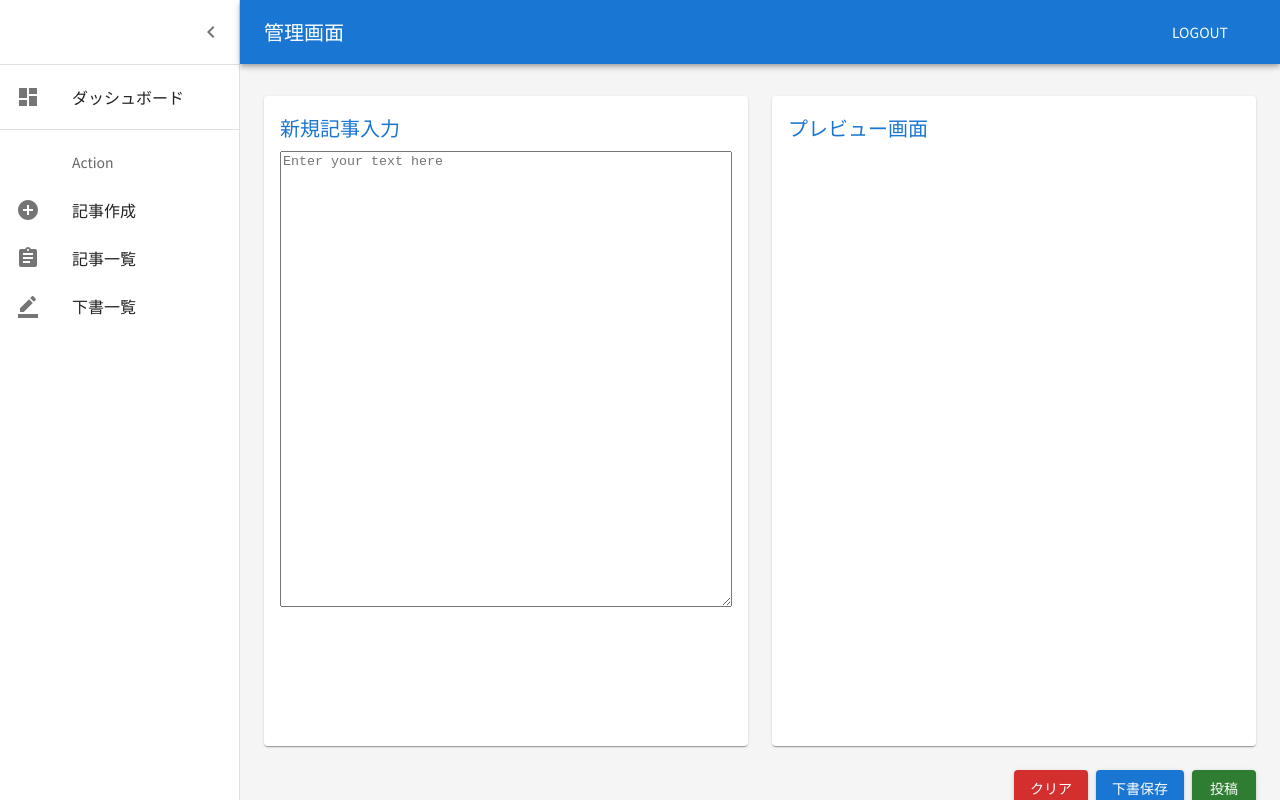
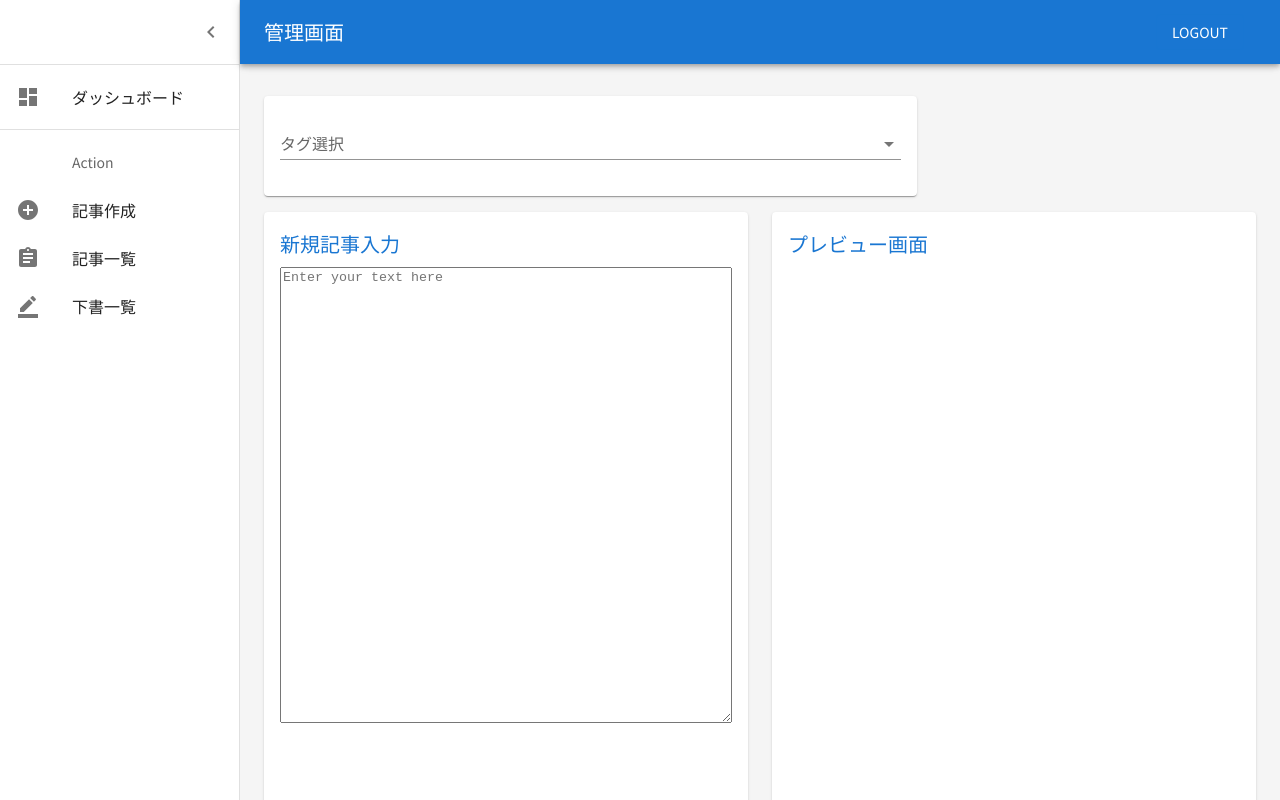
Before and after one commit to 0kkun/tech-blog, a React (Vite) app in the folder frontend/: page /admin/article/create in a window 1280 px wide. Built offline with nearby package versions, Linux system fonts and the light colour scheme.

Commit message:
add: タグ画面追加

```diff
--- /dev/null
+++ b/frontend/src/components/admin/elements/MultiSelectTagField.tsx
@@ -0,0 +1,63 @@
+import React from 'react'
+import {
+  TextField,
+  Autocomplete,
+  Stack,
+  Box,
+} from '@mui/material'
+import { FieldValues, UseFormSetValue } from 'react-hook-form'
+
+
+export interface MultiSelectTagFieldProps {
+  label: string
+  tags: Tag[]
+  name: string
+  setValue: UseFormSetValue<FieldValues>
+}
+
+export type Tag = {
+  id: number
+  name: string
+}
+
+/**
+ * Referenve: https://mui.com/material-ui/react-autocomplete/#multiple-values
+ */
+export const MultiSelectTagField: React.FC<MultiSelectTagFieldProps> = ({ label, tags, name, setValue }) => {
+  const handleSelected = (newValues: Tag[]) => {
+    setValue(name, newValues)
+  }
+
+  return (
+    <>
+      <Stack spacing={3}>
+        <Autocomplete
+          multiple
+          fullWidth
+          id={`input-tag-${name}`}
+          options={tags}
+          isOptionEqualToValue={(option, value) => option.id === value.id}
+          getOptionLabel={(option) => option.name}
+          onChange={(_e, newValue) => {
+            handleSelected(newValue)
+          }}
+          renderOption={(props, option) => {
+            return (
+              <Box component="li" {...props} key={option.id}>
+                {option.name}
+              </Box>
+            )
+          }}
+          renderInput={(params) => (
+            <TextField
+              {...params}
+              variant="standard"
+              label={label}
+              placeholder="add"
+            />
+          )}
+        />
+      </Stack>
+    </>
+  )
+}
--- a/frontend/src/features/admin/article/components/CreateArticle.tsx
+++ b/frontend/src/features/admin/article/components/CreateArticle.tsx
@@ -2,7 +2,7 @@ import React, { useState, } from 'react'
 import {
   Button,
   Paper,
-  Grid
+  Grid,
 } from '@mui/material'
 import TextareaAutosize from '@mui/material/TextareaAutosize'
 import { useForm } from 'react-hook-form'
@@ -11,28 +11,35 @@ import remarkGfm from 'remark-gfm'
 import { Prism as SyntaxHighlighter } from 'react-syntax-highlighter'
 import { dracula } from 'react-syntax-highlighter/dist/esm/styles/prism'
 import Title from '../../../../components/admin/elements/Title'
+import { MultiSelectTagField } from '../../../../components/admin/elements/MultiSelectTagField'
 
 
 /**
  * NOTE: Gridについて
  * xs : 横幅の指定。合計12になるように比率を指定する
+ *
+ * NOTE: SyntaxHighlighterのstyleについて
+ * https://react-syntax-highlighter.github.io/react-syntax-highlighter/demo/prism.html
  */
 
 export const CreateArticle: React.FC = () => {
-  const { watch, register, getValues } = useForm()
-
+  const { watch, register, getValues, setValue } = useForm()
   const inputText = watch('inputText')
-
   const paperStyle = {
     p: 2,
     display: 'flex',
     flexDirection: 'column',
     minHeight: 650,
   }
+  const tags = [
+    {id: 1, name: 'Laravel'},
+    {id: 2, name: 'PHP'},
+    {id: 3, name: 'Typescript'},
+  ]
 
   const handleSubmit = () => {
     const values = getValues()
-    console.log(values.inputText)
+    console.log(values)
   }
 
   // const handleTextareaKeyDown = (event: React.KeyboardEvent<HTMLTextAreaElement>) => {
@@ -57,6 +64,25 @@ export const CreateArticle: React.FC = () => {
 
   return (
     <>
+      <Grid container spacing={3}>
+        <Grid item xs={8}>
+          <Paper sx={{
+            p: 2,
+            mb: 2,
+            display: 'flex',
+            flexDirection: 'column',
+            minHeight: 100,
+          }}>
+            <MultiSelectTagField
+              label='タグ選択'
+              tags={tags}
+              name={'selectedTags'}
+              setValue={setValue}
+            />
+          </Paper>
+        </Grid>
+      </Grid>
+
       <Grid container spacing={3}>
         {/* 新規投稿入力画面 */}
         <Grid item xs={6} md={3} lg={6}>
```
Lines whose indentation alone changed are shown as unchanged.
